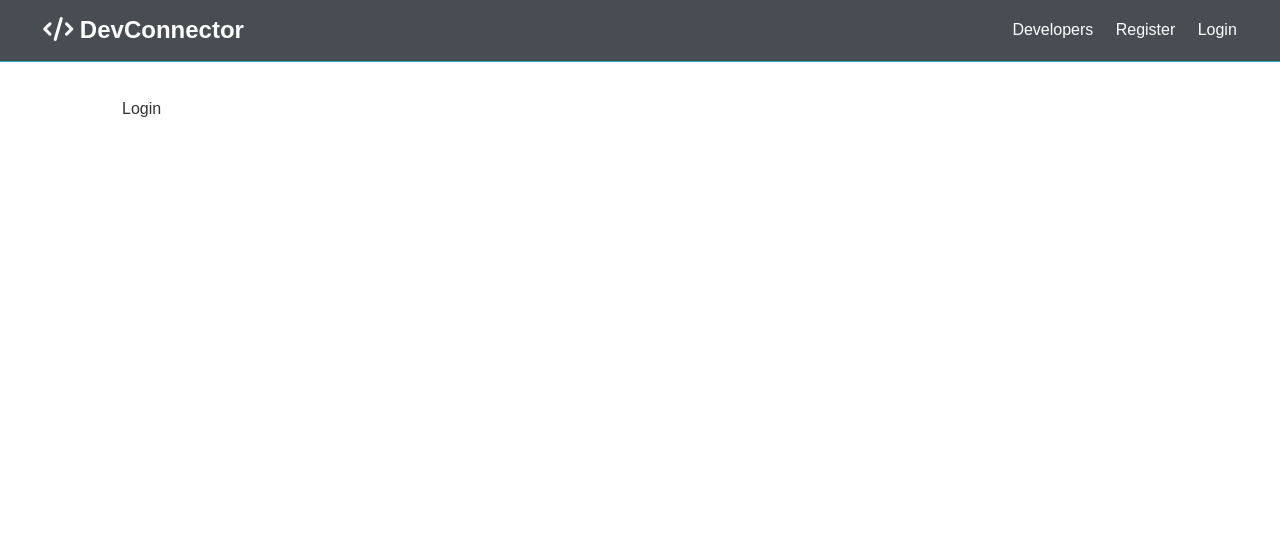
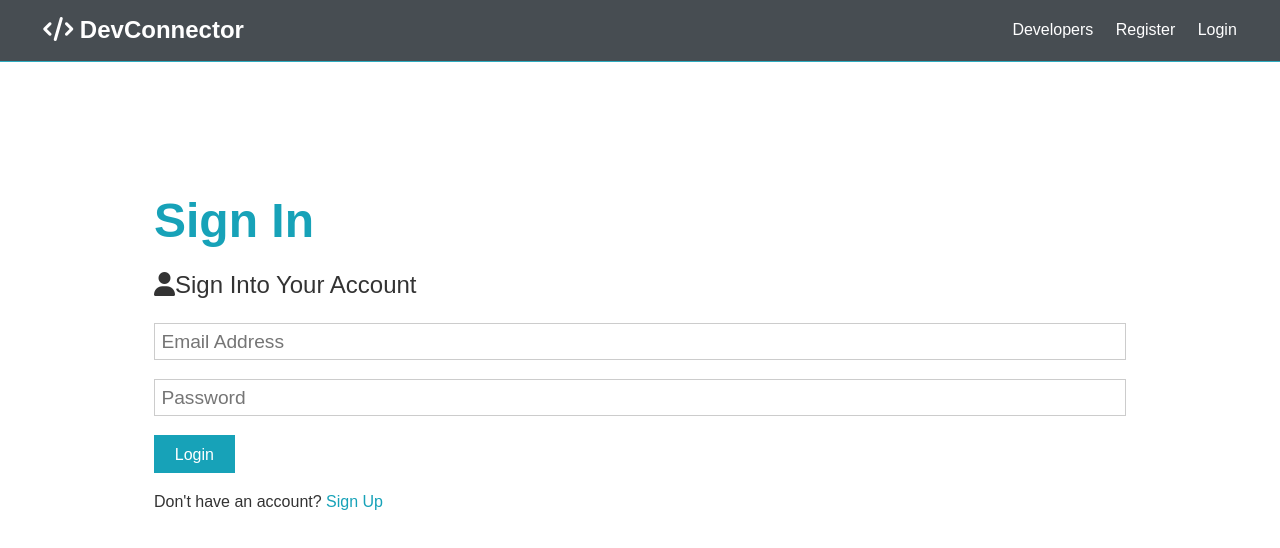
Before and after one commit to chujunlu/devconnector, a React (Create React App) app in the folder client/: page /login in a window 1280 px wide. Shown: the top 548 px of the page. Built offline with nearby package versions, Linux system fonts and the light colour scheme; the HTML template or start-up script is replaced by a standard one.

Commit message:
Add login component

```diff
--- a/client/src/App.js
+++ b/client/src/App.js
@@ -18,7 +18,6 @@
             </section>
         </>
     </Router>
-
 );
 
 export default App;
--- a/client/src/components/auth/Login.js
+++ b/client/src/components/auth/Login.js
@@ -1,10 +1,61 @@
-import React from 'react'
+import React, { useState }from 'react'
+import { Link } from 'react-router-dom';
 
 const Login = () => {
+    const [formData, setFormData] = useState({
+        email: '',
+        password: '',
+    });
+
+    const { email, password } = formData;
+
+    const onChange = e => setFormData({
+        ...formData,
+        [e.target.name]: e.target.value
+    });
+
+    const onSubmit = async e => {
+        e.preventDefault();
+
+        console.log('SUCCESS')
+    }
+
     return (
-        <div>
-            Login
-        </div>
+        <>
+            <section className="container">
+                <h1 className="large text-primary">Sign In</h1>
+                <p className="lead">
+                    <i className="fas fa-user"></i>
+                    Sign Into Your Account
+                </p>
+                <form className="form" onSubmit={e => onSubmit(e)}>
+                    <div className="form-group">
+                        <input
+                            type="email"
+                            placeholder="Email Address"
+                            name="email"
+                            value={email}
+                            onChange={e => onChange(e)}
+                            required
+                        />
+                    </div>
+                    <div className="form-group">
+                        <input
+                            type="password"
+                            placeholder="Password"
+                            name="password"
+                            value={password}
+                            onChange={e => onChange(e)}
+                            minLength="6"
+                        />
+                    </div>
+                    <input type="submit" className="btn btn-primary" value="Login" />
+                </form>
+                <p className="my-1">
+                    Don't have an account? <Link to="/register">Sign Up</Link>
+                </p>
+            </section>
+        </>
     )
 }
 
--- a/client/src/components/auth/Register.js
+++ b/client/src/components/auth/Register.js
@@ -1,4 +1,5 @@
 import React, { useState }from 'react'
+import { Link } from 'react-router-dom';
 import axios from 'axios'
 
 const Register = () => {
@@ -98,7 +99,7 @@
                     <input type="submit" className="btn btn-primary" value="Register" />
                 </form>
                 <p className="my-1">
-                    Already have an account? <a href="login.html">Sign In</a>
+                    Already have an account? <Link to="/login">Sign In</Link>
                 </p>
             </section>
         </>
```
